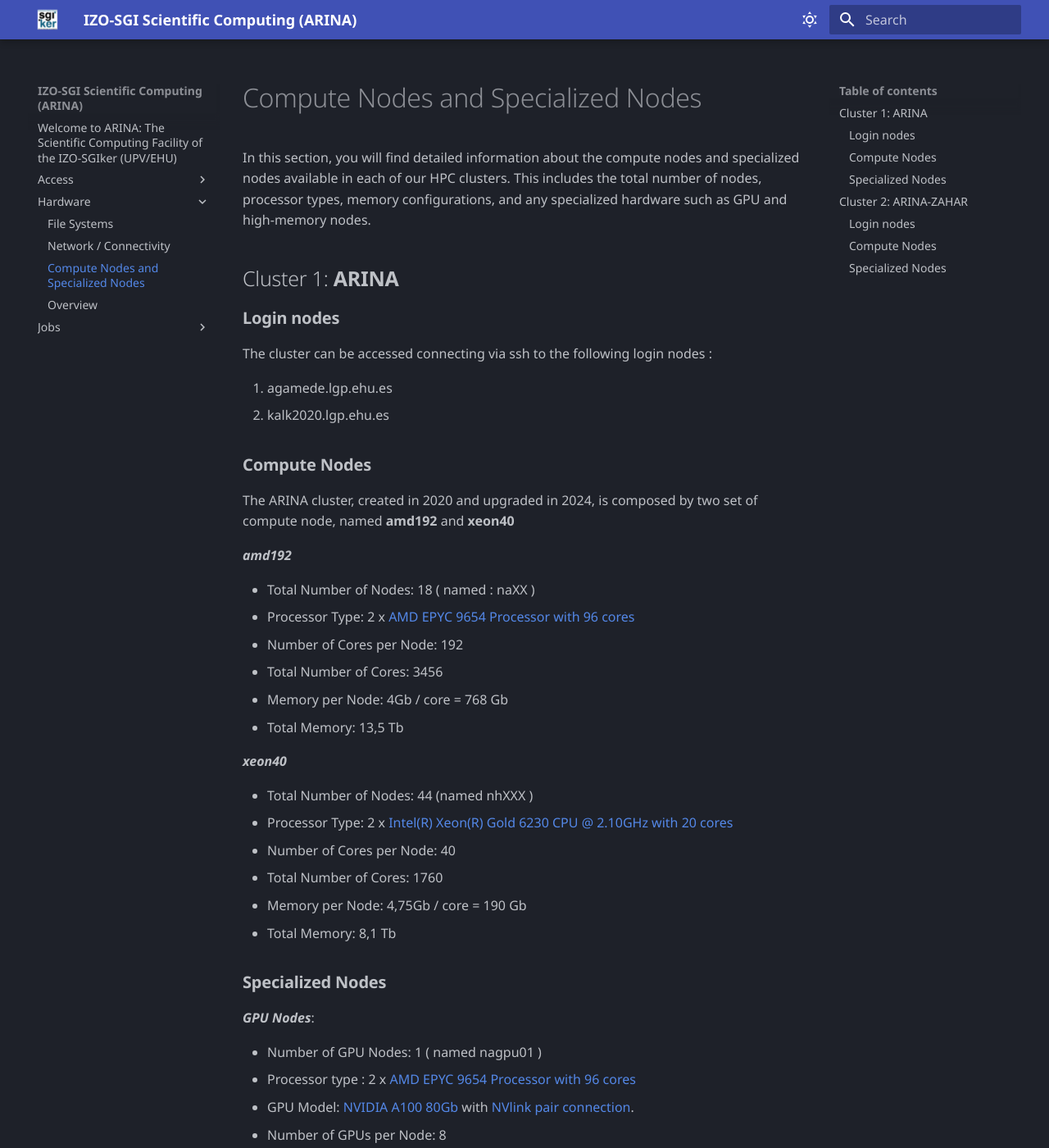
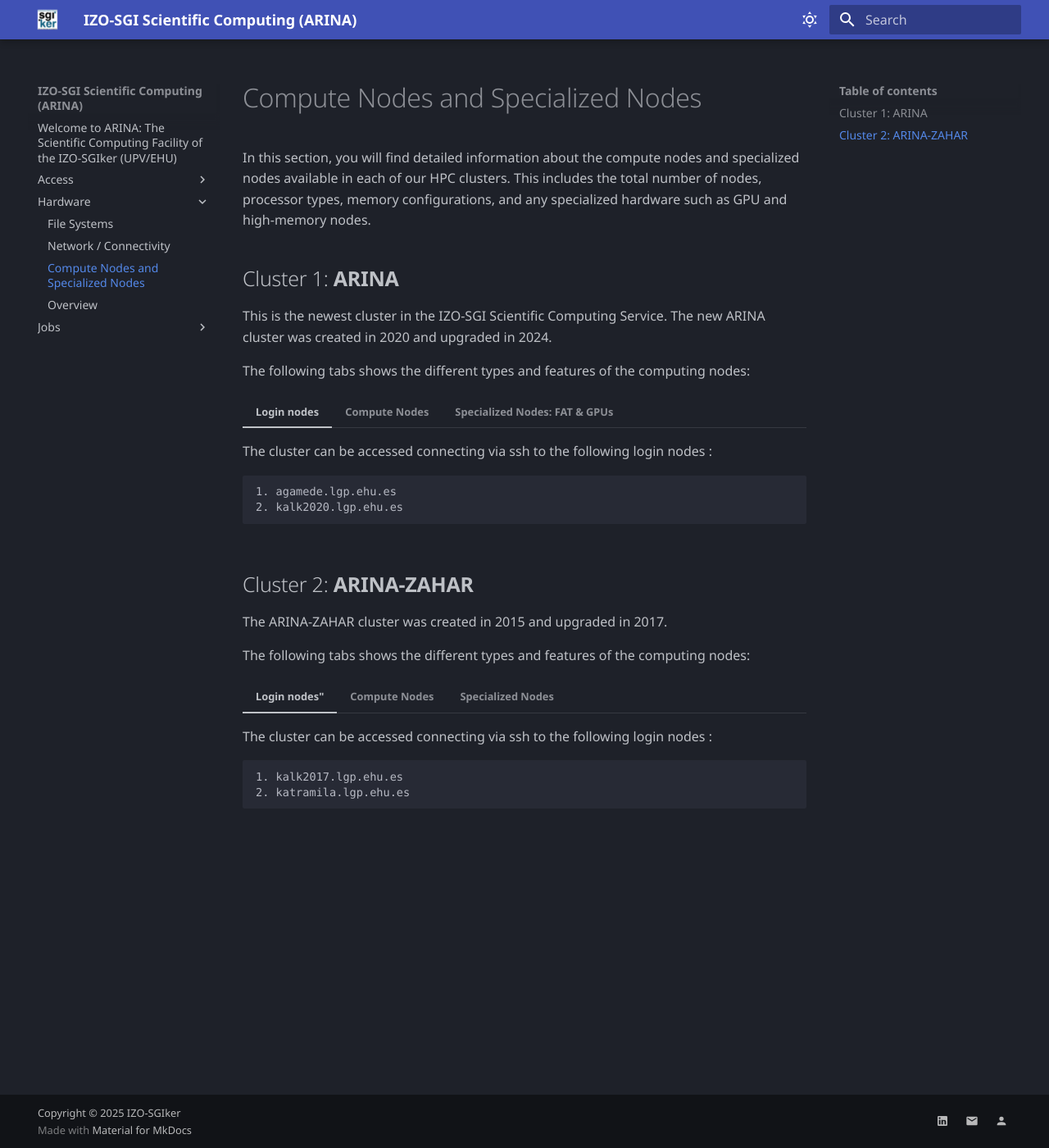
Before and after one commit to izosgi/izosgi-mkdocs, an MkDocs documentation site: the page built from docs/Hardware/nodes.md, in a window 1280 px wide and 1400 px high. Shown: the whole window at 82% size. Built offline with MkDocs 1.6.1 and Material for MkDocs 9.7.7, drawn with Linux system fonts in a browser that asks for light colours; some web fonts are replaced; some of the changed text lies outside the part shown.

Commit message:
Updating format and data of nodes.md

```diff
--- a/docs/Hardware/nodes.md
+++ b/docs/Hardware/nodes.md
@@ -2,77 +2,98 @@
 
 In this section, you will find detailed information about the compute nodes and specialized nodes available in each of our HPC clusters. This includes the total number of nodes, processor types, memory configurations, and any specialized hardware such as GPU and high-memory nodes.
 
+
 ## Cluster 1: **ARINA**
+This is the newest cluster in the IZO-SGI Scientific Computing Service.
+The new ARINA cluster was created in 2020 and upgraded in 2024.
 
-### **Login nodes**
+The following tabs shows the different types and features of the computing nodes:
 
-The cluster can be accessed connecting via ssh to the following login nodes :
+=== "Login nodes"
+    The cluster can be accessed connecting via ssh to the following login nodes :
 
-1. agamede.lgp.ehu.es
-2. kalk2020.lgp.ehu.es
+        1. agamede.lgp.ehu.es
+        2. kalk2020.lgp.ehu.es
 
-### **Compute Nodes**
-The ARINA cluster, created in 2020 and upgraded in 2024, is composed by two set of compute node, named **amd192** and **xeon40**
+=== "Compute Nodes"
+    The ARINA cluster is currently composed by two set of compute node, named:
+     **amd192** and **xeon40**
 
-***amd192***
+    !!! info "adm192"
+    - Total Number of Nodes: 18 ( named : **naXX** )
+    - Processor Type: 2 x [AMD EPYC 9654 Processor with 96 cores](https://www.amd.com/en/products/processors/server/epyc/4th-generation-9004-and-8004-series/amd-epyc-9654.html)
+    - Number of Cores per Node: 192
+    - Total Number of Cores: 3456
+    - Memory per Node: 4Gb / core = 768 Gb
+    - Total Memory: 13,5 Tb
 
-- Total Number of Nodes: 18 ( named : naXX )
-- Processor Type: 2 x [AMD EPYC 9654 Processor with 96 cores](https://www.amd.com/en/products/processors/server/epyc/4th-generation-9004-and-8004-series/amd-epyc-9654.html)
-- Number of Cores per Node: 192
-- Total Number of Cores: 3456
-- Memory per Node: 4Gb / core = 768 Gb
-- Total Memory: 13,5 Tb
+    !!! info "xeon40"
+    - Total Number of Nodes: 44 (named **nhXXX** )
+    - Processor Type:  2 x [Intel(R) Xeon(R) Gold 6230 CPU @ 2.10GHz with 20 cores](https://www.intel.la/content/www/xl/es/products/sku/192437/intel-xeon-gold-6230-processor-27-5m-cache-2-10-ghz/specifications.html)
+    - Number of Cores per Node: 40
+    - Total Number of Cores: 1760
+    - Memory per Node: 4,75Gb / core = 190 Gb
+    - Total Memory: 8,1 Tb
 
-***xeon40***
+=== "Specialized Nodes: FAT & GPUs"
+    !!! info "GPU Nodes"
 
-- Total Number of Nodes: 44 (named nhXXX )
-- Processor Type:  2 x [Intel(R) Xeon(R) Gold 6230 CPU @ 2.10GHz with 20 cores](https://www.intel.la/content/www/xl/es/products/sku/192437/intel-xeon-gold-6230-processor-27-5m-cache-2-10-ghz/specifications.html)
-- Number of Cores per Node: 40
-- Total Number of Cores: 1760
-- Memory per Node: 4,75Gb / core = 190 Gb
-- Total Memory: 8,1 Tb
+      - Number of GPU Nodes: 1  ( named **nagpu01** )
+      - Processor type : 2 x [AMD EPYC 9654 Processor with 96 cores](https://www.amd.com/en/products/processors/server/epyc/4th-generation-9004-and-8004-series/amd-epyc-9654.html)
+      - GPU Model: [NVIDIA A100 80Gb](https://www.nvidia.com/en-us/data-center/a100/) with [NVlink pair connection](https://www.nvidia.com/en-us/design-visualization/nvlink-bridges/).
+      - Number of GPUs per Node: 8
+      - MIG Partitioning: 4 x A100, 4 x 4g.40gb, 4 x 2g.20gb, 4 x 1g.20gb
+      - Memory per node: 1.5Tb
 
 
-### **Specialized Nodes**
+    !!! info "High-Memory Nodes (FAT-node)"
 
-***GPU Nodes***:
-
-  - Number of GPU Nodes: 1  ( named nagpu01 )
-  - Processor type : 2 x [AMD EPYC 9654 Processor with 96 cores](https://www.amd.com/en/products/processors/server/epyc/4th-generation-9004-and-8004-series/amd-epyc-9654.html)
-  - GPU Model: [NVIDIA A100 80Gb](https://www.nvidia.com/en-us/data-center/a100/) with [NVlink pair connection](https://www.nvidia.com/en-us/design-visualization/nvlink-bridges/).
-  - Number of GPUs per Node: 8
-  - MIG Partitioning: 4 x A100, 4 x 4g.40gb, 4 x 2g.20gb, 4 x 1g.20gb
-  - Memory per node: 1.5Tb
-
-***High-Memory Nodes (FAT-node)***:
-
-  - Number of High-Memory Nodes: 1 ( name nh045, however GPU node can be used also as a FAT-node)
-  - Processor Type:  2 x [Intel(R) Xeon(R) Gold 6230 CPU @ 2.10GHz with 20 cores](https://www.intel.la/content/www/xl/es/products/sku/192437/intel-xeon-gold-6230-processor-27-5m-cache-2-10-ghz/specifications.html)
-  - Memory per High-Memory Node: 1,5Tb.
+    - Number of High-Memory Nodes: 1 ( name **nh045**, however GPU node can be used also as a FAT-node)
+    - Processor Type:  2 x [Intel(R) Xeon(R) Gold 6230 CPU @ 2.10GHz with 20 cores](https://www.intel.la/content/www/xl/es/products/sku/192437/intel-xeon-gold-6230-processor-27-5m-cache-2-10-ghz/specifications.html)
+    - Memory per High-Memory Node: 1,5Tb.
 
 ## Cluster 2: **ARINA-ZAHAR**
-The ARINA-ZAHAR cluster, created in 2015 and upgraded in 2017, is composed by two set of compute node, named **xeon28** and **xeon20**
+The ARINA-ZAHAR cluster was created in 2015 and upgraded in 2017.
 
-### **Login nodes**
+The following tabs shows the different types and features of the computing nodes:
 
-The cluster can be accessed connecting via ssh to the following login nodes :
+=== "Login nodes""
+    The cluster can be accessed connecting via ssh to the following login nodes :
 
-1. kalk2017.lgp.ehu.es
-2. katramila.lgp.ehu.es
+        1. kalk2017.lgp.ehu.es
+        2. katramila.lgp.ehu.es
 
-### Compute Nodes
-- **Total Number of Nodes**:
-- **Processor Type**:
-- **Number of Cores per Node**:
-- **Total Number of Cores**:
-- **Memory per Node**:
-- **Total Memory**:
+=== "Compute Nodes"
+    The ARINA cluster is currently composed by two set of compute node, named:
+     **amd192** and **xeon40**
 
-### Specialized Nodes
-- **GPU Nodes**:
-  - **Number of GPU Nodes**:
-  - **GPU Model**:
-  - **Number of GPUs per Node**:
-- **High-Memory Nodes**:
-  - **Number of High-Memory Nodes**:
-  - **Memory per High-Memory Node**:
+    !!! info "xeon28"
+    - Total Number of Nodes: 67 ( named : **ndXX** )
+    - Processor Type: 2 x [Intel(R) Xeon(R) CPU E5-2680 v4 @ 2.40GHz Processor with 14 cores](https://www.intel.com/content/www/us/en/products/sku/91754/intel-xeon-processor-e52680-v4-35m-cache-2-40-ghz/specifications.html)
+    - Number of Cores per Node: 28
+    - Total Number of Cores: 1876
+    - Memory per Node: 4.4Gb / core = 125 Gb
+    - Total Memory:  8.2Tb
+
+    !!! info "xeon20"
+    - Total Number of Nodes: 35 (named **nbXXX** )
+    - Processor Type:  2 x [Intel(R) Xeon(R) CPU E5-2680 v2 @ 2.80GHzwith 10 cores](https://www.intel.com/content/www/us/en/products/sku/75277/intel-xeon-processor-e52680-v2-25m-cache-2-80-ghz/specifications.html)
+    - Number of Cores per Node: 20
+    - Total Number of Cores: 700
+    - Memory per Node: 6.4Gb / core = 128 Gb
+    - Total Memory: 4.4 Tb
+
+=== "Specialized Nodes"
+    !!! info "GPU Nodes"
+
+      - Number of GPU Nodes: 1  ( named **nd15** )
+      - Processor type : 2 x [Intel(R) Xeon(R) CPU E5-2680 v4 @ 2.40GHz processor with 14 cores](https://www.amd.com/en/products/processors/server/epyc/4th-generation-9004-and-8004-series/amd-epyc-9654.html)
+      - GPU Model: [NVIDIA Tesla K40m 11Gb](https://www.nvidia.com/content/PDF/kepler/nvidia-tesla-k40.pdf) with [NVlink pair connection](https://www.nvidia.com/en-us/design-visualization/nvlink-bridges/).
+      - Number of GPUs per Node: 2
+      - Memory per node: 110G
+
+    !!! info "High-Memory Nodes (FAT-node)"
+
+    - Number of High-Memory Nodes: 2 ( name **nb31**, however GPU node can be used also as a FAT-node)
+    - Processor Type:  2 x [ Intel(R) Xeon(R) CPU E5-4620 v2 @ 2.60GHzwith 16 cores](https://www.intel.com/content/www/us/en/products/sku/75286/intel-xeon-processor-e54620-v2-20m-cache-2-60-ghz/specifications.html)
+    - Memory per High-Memory Node: 1,5Tb.
```
